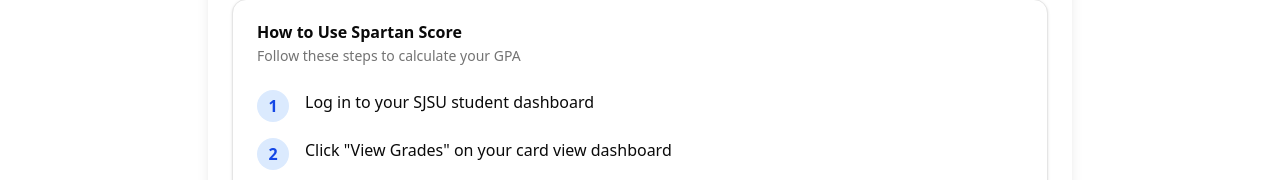
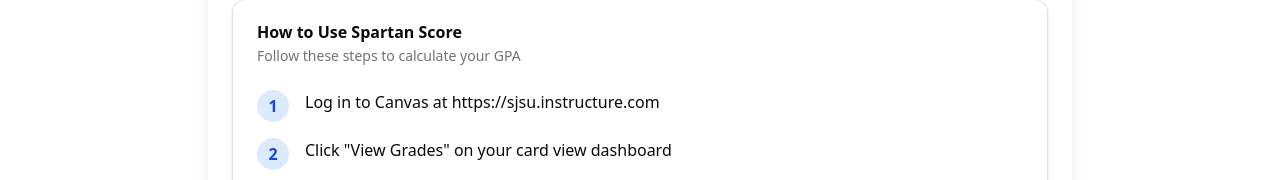
Before and after one commit to nayasinghania/spartan-score, a Next.js app: page / in a window 1280 px wide. Shown: the part 279-459 px from the top of the page. Built offline with nearby package versions, Linux system fonts and the light colour scheme.

Commit message:
Update page.tsx

```diff
--- a/src/app/page.tsx
+++ b/src/app/page.tsx
@@ -162,7 +162,7 @@
                       <span className="font-bold">1</span>
                     </div>
                     <p className="dark:text-gray-300">
-                      Log in to your SJSU student dashboard
+                      Log in to Canvas at <a href="https://sjsu.instructure.com">https://sjsu.instructure.com</a>
                     </p>
                   </div>
                   <div className="flex items-start gap-4">
```
